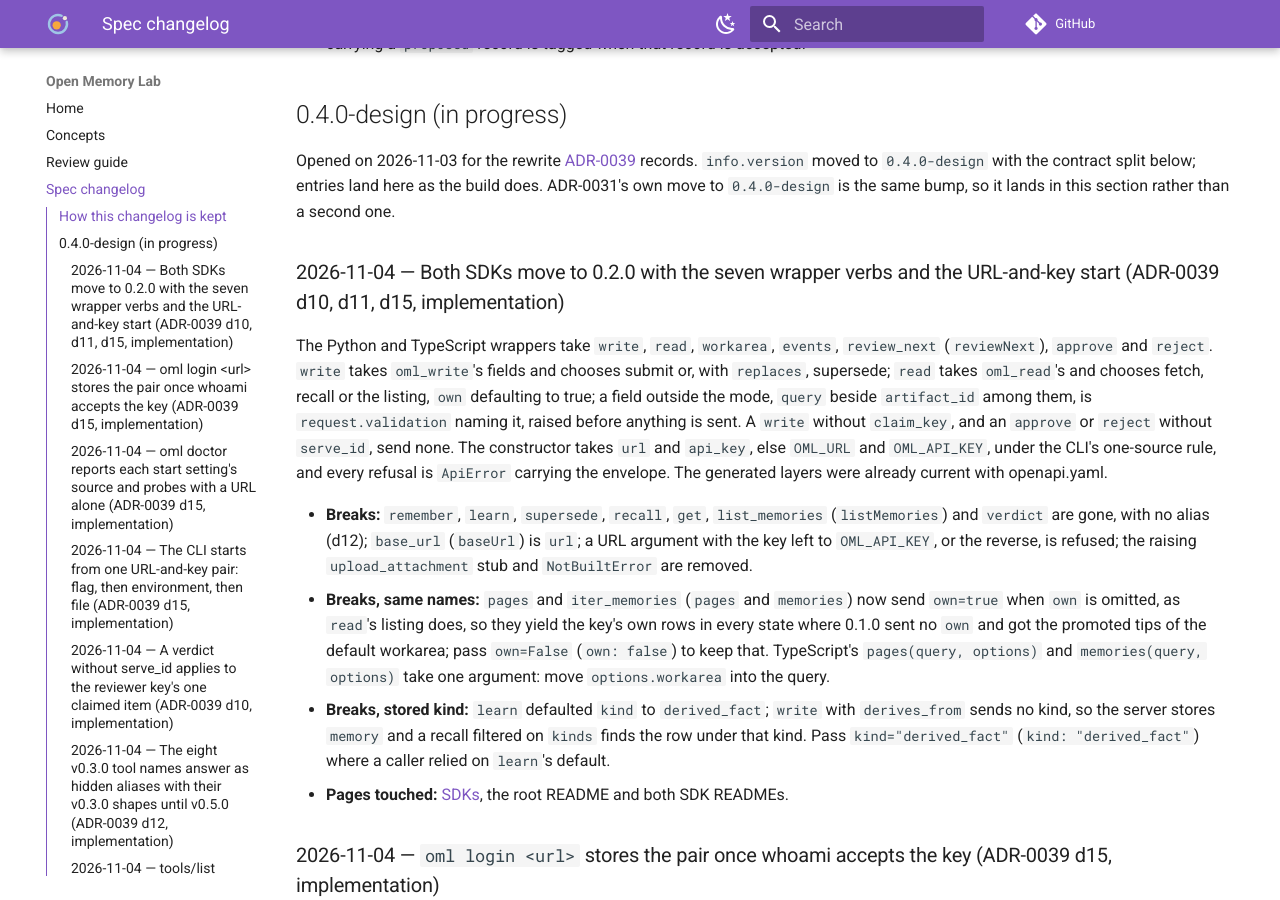
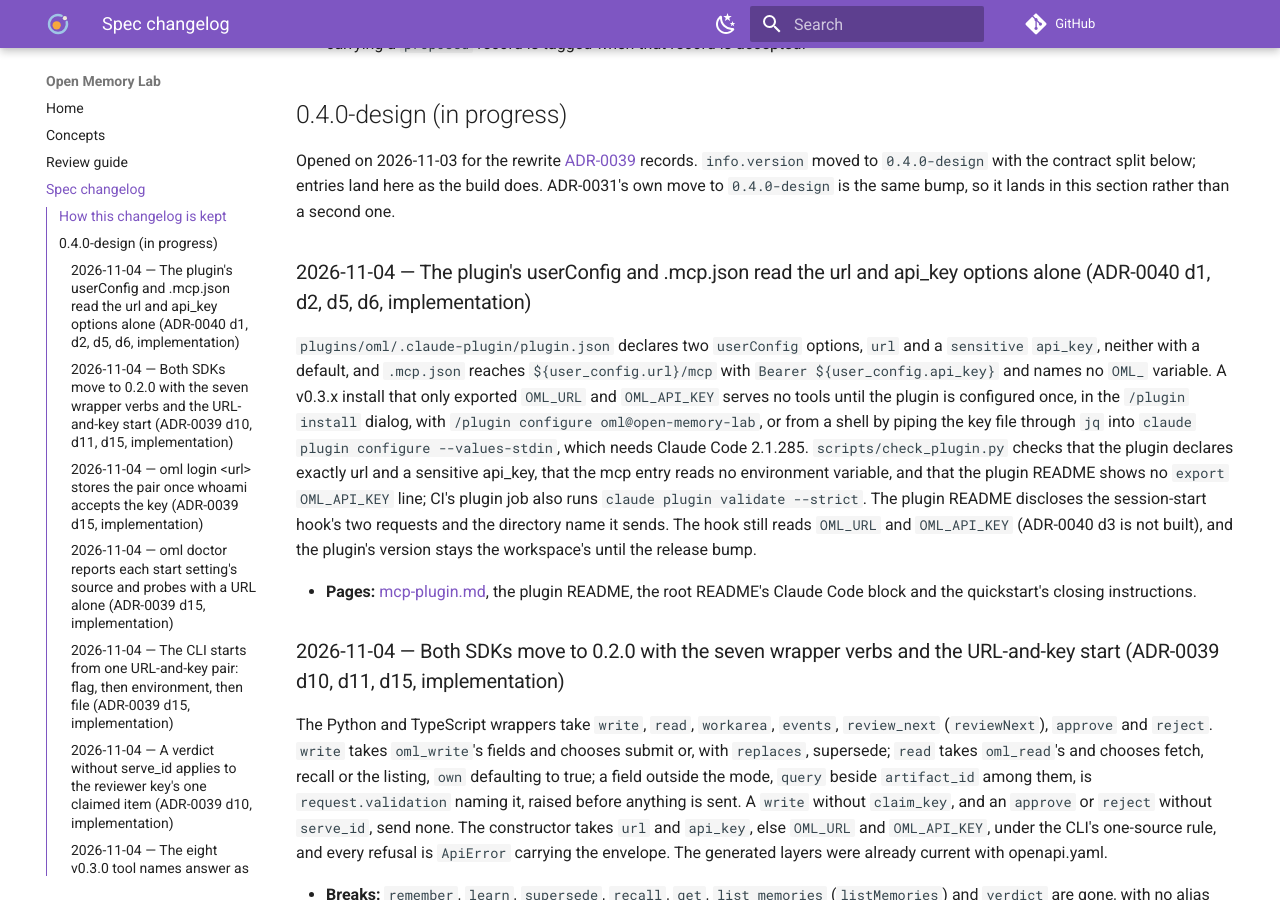
Before and after one commit to e8kor/open-memory-lab, an MkDocs documentation site: the page built from docs/changelog.md, in a window 1280 px wide and 900 px high, scrolled down 553 px. Built offline with MkDocs 1.6.1 and Material for MkDocs 9.7.7, drawn with Linux system fonts in a browser that asks for light colours; comment, search, counter and statistics services are not loaded; some of the changed text lies outside the part shown.

Commit message:
The oml plugin declares exactly a url option and a sensitive api_key option, its MCP entry reaches ${user_config.url}/mcp with Bearer ${user_config.api_key} and reads no environment variable, and check_plugin.py and CI's claude plugin validate --strict hold that shape (ADR-0040 d1, d2, d5, d6)
A key exported in a shell profile reaches only sessions started from that shell and fails the plugin directory's URL rule and its environment-credential hold; Claude Code's plugin settings keep the key in the system keychain and the URL in one named place, with no default that would send the key to whatever listens on localhost. The README shows the dialog and the key-file path through jq into claude plugin configure --values-stdin, names the minimum Claude Code 2.1.285 for it, discloses the session-start hook's two requests and the directory name it sends, and tells a v0.3.x user who only exported the pair to configure the plugin once.

````diff
--- a/docs/api/mcp-plugin.md
+++ b/docs/api/mcp-plugin.md
@@ -448,7 +448,11 @@ nothing: allow `mcp__plugin_oml_oml__oml_read` and
 ([the plugin README](https://github.com/e8kor/open-memory-lab/blob/main/plugins/oml/README.md);
 amends [ADR-0029](../adr/ADR-0029-session-start-hook.md) d8). Run
 `claude plugin update oml@open-memory-lab` and the v0.4.0 CLI, so the cached
-skill and the session-start hook name the three tools (d13).
+skill and the session-start hook name the three tools (d13), then set the
+plugin's `url` and `api_key` settings once, since its entry no longer reads
+`OML_URL` and `OML_API_KEY`
+([ADR-0040](../adr/ADR-0040-plugin-setup-in-claude-code.md) d2,
+[below](#wiring-it-into-your-agent)).
 
 ## A new capability is a parameter, a resource or a hook first
 
@@ -1537,6 +1541,36 @@ the key names to yours:
 }
 ```
 
+In Claude Code the `oml` plugin declares this entry for you, reading two
+plugin settings and nothing from the environment
+([ADR-0040](../adr/ADR-0040-plugin-setup-in-claude-code.md) d1, d2):
+
+```json
+{
+  "mcpServers": {
+    "oml": {
+      "type": "http",
+      "url": "${user_config.url}/mcp",
+      "headers": {
+        "Authorization": "Bearer ${user_config.api_key}"
+      }
+    }
+  }
+}
+```
+
+`url` is the server without `/mcp` and `api_key` the agent's key, marked
+`sensitive`, so Claude Code keeps it in the system keychain and never in
+`settings.json`; neither has a default. `/plugin install` asks for both in a
+masked dialog and `/plugin configure oml@open-memory-lab` changes them; from a
+shell, Claude Code 2.1.285 or later reads them from the key file through
+`claude plugin configure --values-stdin`, as the
+[plugin README](https://github.com/e8kor/open-memory-lab/blob/main/plugins/oml/README.md#install)
+shows (ADR-0040 d4, d5). A v0.3.x install that only exported `OML_URL` and
+`OML_API_KEY` serves no tools until the plugin is configured once.
+`scripts/check_plugin.py` fails when the entry or the two options differ from
+this shape (ADR-0040 d6).
+
 Operational notes:
 
 - **One key per agent.** Issue each crew member its own key
@@ -1545,14 +1579,13 @@ Operational notes:
   collusion statistics depend on it. `oml keys issue-agent <key-name>
   --principal <principal> --workarea <workarea>` issues the one key this
   plugin needs, under the key's [name](http-api.md#names-and-ids)
-  ([ADR-0026](../adr/ADR-0026-names-are-keys.md) d12), and prints the
-  `OML_URL` and `OML_API_KEY` lines it reads
+  ([ADR-0026](../adr/ADR-0026-names-are-keys.md) d12)
   ([CLI](../cli/reference.md#oml-keys-issuance-revocation-rotation)), and the
   [`oml-admin` plugin](../cli/reference.md#the-oml-admin-plugin) runs it for an
   operator with `--out`, so the value lands in an owner-only file and never in
-  a transcript; this plugin cannot issue keys, since key issuance is an
-  admin verb (R1). Keep the key in the environment, never in the config file
-  you commit.
+  a transcript, the file the plugin's shell configuration reads; this plugin
+  cannot issue keys, since key issuance is an admin verb (R1). Never put the
+  key in a config file you commit.
 - **One key does the agent's whole loop.** An agent that writes and recalls
   holds one writer-role key with a writer grant and a reader grant on its
   workarea, and that workarea as its default
@@ -1577,8 +1610,9 @@ Operational notes:
 - **Start each session from memory.** In Claude Code the `oml` plugin's
   SessionStart hook runs `oml hook session-start` when the CLI is on `PATH`,
   which injects the workarea's steering, the key's recent submissions and the
-  memories matching the working directory's name, under a token budget and
-  under the same `OML_URL` and `OML_API_KEY` as the entry above; it is
+  memories matching the working directory's name, under a token budget; in
+  this release it reads `OML_URL` and `OML_API_KEY`, not yet the plugin's
+  two settings (ADR-0040 d3 is not built); it is
   declared, with its variables and how it fails open, on the
   [CLI reference](../cli/reference.md#oml-hook-session-start-session-context-for-the-agent-plugin)
   ([ADR-0029](../adr/ADR-0029-session-start-hook.md)).
@@ -1602,4 +1636,6 @@ an id, and the named crew record the workarea read serves, are the proposed
 modes and annotations, the designed annex, the events tail leaving MCP, and
 the rule that a new capability is a parameter, a resource or a hook first are
 the proposed [ADR-0039](../adr/ADR-0039-the-api-rewritten-for-v0-4-0.md)'s
-(d2 to d5, d8).
+(d2 to d5, d8). The Claude Code plugin's two settings and the entry that
+reads them alone are the proposed
+[ADR-0040](../adr/ADR-0040-plugin-setup-in-claude-code.md)'s (d1, d2, d6).
--- a/docs/changelog.md
+++ b/docs/changelog.md
@@ -33,6 +33,24 @@ Opened on 2026-11-03 for the rewrite [ADR-0039](adr/ADR-0039-the-api-rewritten-f
 records. `info.version` moved to `0.4.0-design` with the contract split below; entries land
 here as the build does. ADR-0031's own move to `0.4.0-design` is the same bump, so it lands in
 this section rather than a second one.
+
+### 2026-11-04 — The plugin's userConfig and .mcp.json read the url and api_key options alone (ADR-0040 d1, d2, d5, d6, implementation)
+
+`plugins/oml/.claude-plugin/plugin.json` declares two `userConfig` options, `url` and a
+`sensitive` `api_key`, neither with a default, and `.mcp.json` reaches `${user_config.url}/mcp`
+with `Bearer ${user_config.api_key}` and names no `OML_` variable. A v0.3.x install that only
+exported `OML_URL` and `OML_API_KEY` serves no tools until the plugin is configured once, in the
+`/plugin install` dialog, with `/plugin configure oml@open-memory-lab`, or from a shell by piping
+the key file through `jq` into `claude plugin configure --values-stdin`, which needs Claude Code
+2.1.285. `scripts/check_plugin.py` checks that the plugin declares exactly url and a sensitive
+api_key, that the mcp entry reads no environment variable, and that the plugin README shows no
+`export OML_API_KEY` line; CI's plugin job also runs `claude plugin validate --strict`. The
+plugin README discloses the session-start hook's two requests and the directory name it sends.
+The hook still reads `OML_URL` and `OML_API_KEY` (ADR-0040 d3 is not built), and the plugin's
+version stays the workspace's until the release bump.
+
+- **Pages:** [mcp-plugin.md](api/mcp-plugin.md), the plugin README, the root README's Claude
+  Code block and the quickstart's closing instructions.
 
 ### 2026-11-04 — Both SDKs move to 0.2.0 with the seven wrapper verbs and the URL-and-key start (ADR-0039 d10, d11, d15, implementation)
 
````
Also changed, not shown: README.md (+7 -7 lines), plugins/oml/README.md (+50 -17 lines), 5 other files.
